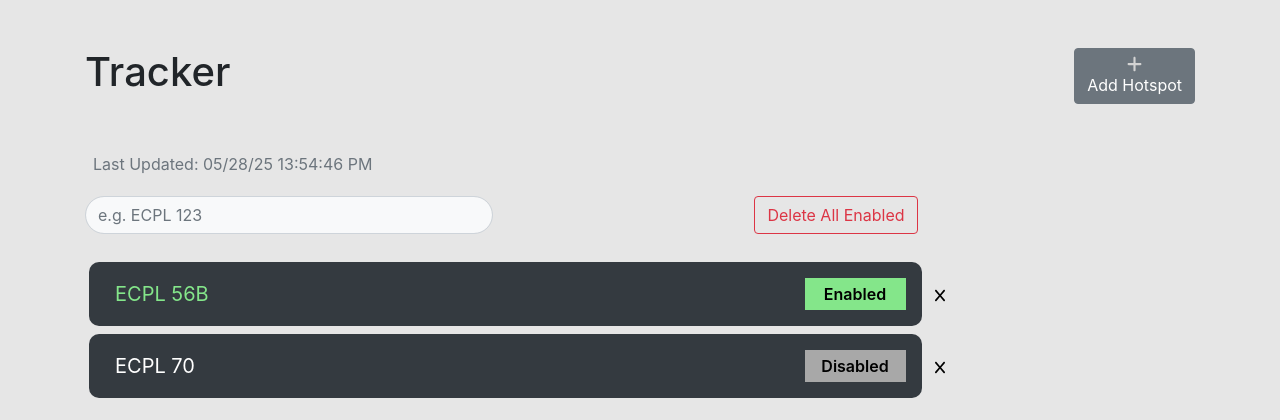
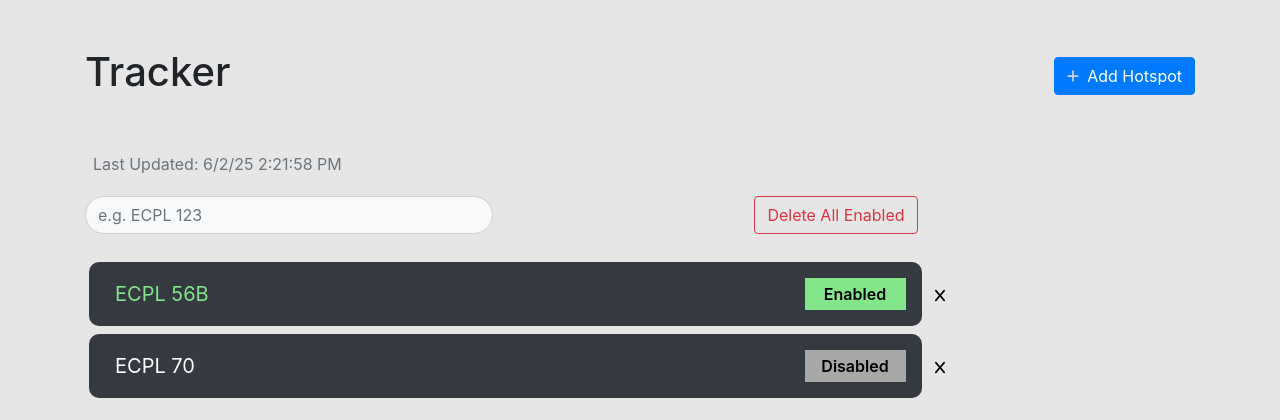
Before and after one commit to ckim-dot/hotspot_tracker, a Flask app: page / in a window 1280 px wide. Shown: the part 56-476 px from the top of the page. Run offline with Flask 3, Linux system fonts and the light colour scheme; data comes from the database, SQL or seed files in the repository; some libraries are stand-ins or nearby versions.

Commit message:
Fix date time format for last changed data.

```diff
--- a/app.py
+++ b/app.py
@@ -128,38 +128,16 @@ def set_timestamp():
     with open('./data/time.json', 'r') as file:
         data = json.load(file)
 
-    data["last_updated"] = datetime.datetime.now().strftime("%m/%d/%y %H:%M:%S %p")
+    data["last_updated"] = datetime.datetime.now().strftime("%#m/%#d/%y %#I:%M:%S %p")
 
     with open('./data/time.json', 'w') as file:
         json.dump(data, file, indent=4)
-
-# TODO
-# def toggle_sorted():
-#     with open('./data/time.json', 'r') as file:
-#         data = json.load(file)
-
-#     current_val = data["sorted"]
-#     data["sorted"] = 1 ^ current_val
-
-#     with open('./data/time.json', 'w') as file:
-#         json.dump(data, file, indent=4)
-
-# @app.route('/toggleSorted', methods=["GET"])
-# def toggleSorted():
-#     toggle_sorted()
-#     return redirect(url_for('index'))
 
 @app.route('/', methods=['GET', 'POST'])
 def index():
     last_updated = get_last_updated()
 
     results = []
-
-    # TODO
-    # with open('./data/time.json', 'r') as file:
-    #     data = json.load(file)
-
-    # is_sorted = data["sorted"]
 
     if request.args.get('is_searching'):
         results = search(request.args.get('search_query'))
--- a/data/time.json
+++ b/data/time.json
@@ -1,3 +1,3 @@
 {
-    "last_updated": "05/28/25 13:54:46 PM"
+    "last_updated": "6/2/25 2:21:58 PM"
 }
--- a/templates/index.html
+++ b/templates/index.html
@@ -4,12 +4,12 @@
   class="d-flex flex-row justify-content-between pt-5 pb-5 align-items-center"
 >
   <h1>{% block title %} Tracker {% endblock %}</h1>
-  <button type="submit" class="btn btn-secondary" data-toggle="modal" data-target="#modal">
+  <button type="submit" class="btn btn-primary" data-toggle="modal" data-target="#modal">
     <div
-      class="d-flex align-items-center justify-content-end flex-column"
+      class="d-flex align-items-center justify-content-end flex-row"
     >
-      <img src="/static/images/plus-solid.svg" alt="" width="15" />
-      <span>Add Hotspot</span>
+      <img src="/static/images/plus-solid.svg" alt="" width="12" />
+      <span class="pl-2" >Add Hotspot</span>
 
     </div>
   </button>
@@ -32,11 +32,6 @@
           id="search-input"
         />
       </div>
-    <!-- TODO -->
-    <!-- <div class="form-check form-switch">
-      <input type="checkbox" role="switch" class="form-check-input" id="sortedSwitch" {% if sorted %} checked {% endif %}>
-      <label class="form-check-label" for="sortedSwitch">Sorted by Enabled/Disabled</label>
-    </div> -->
     <form
       method="POST"
       action="{{url_for('confirm_delete')}}"
@@ -253,18 +248,6 @@
           },
         });
       });
-
-      // TODO
-      // $("#sortedSwitch").on("change", function () {
-      //   $.ajax({
-      //     url: "/toggleSorted",
-      //     type: "GET",
-      //     success: function (response) {
-      //       console.log(response.message)
-      //     },
-
-      //   });
-      // })
     });
   </script>
   {% endblock%}
```
